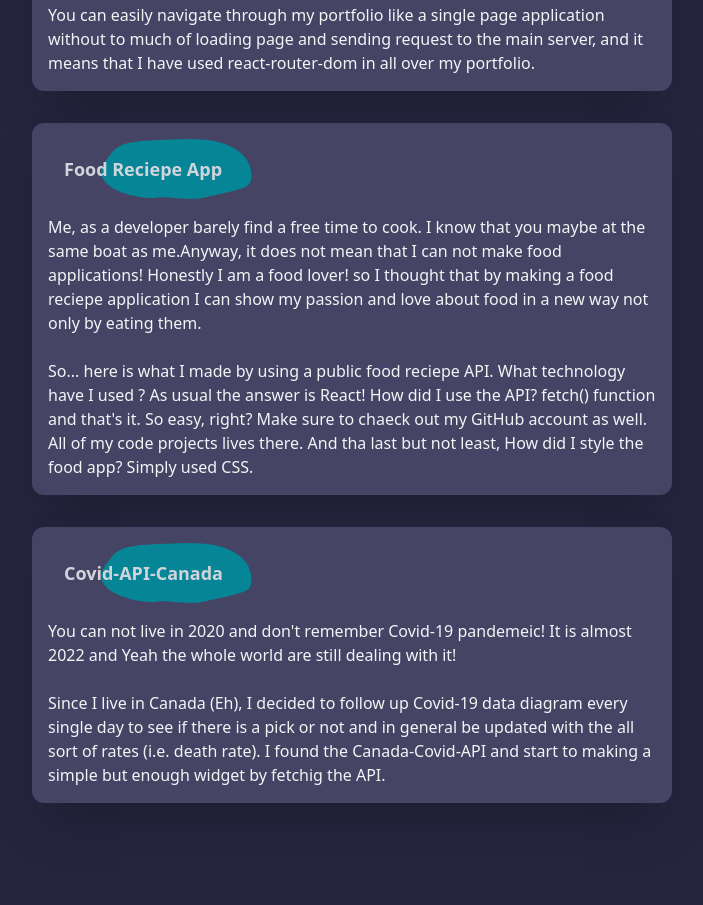
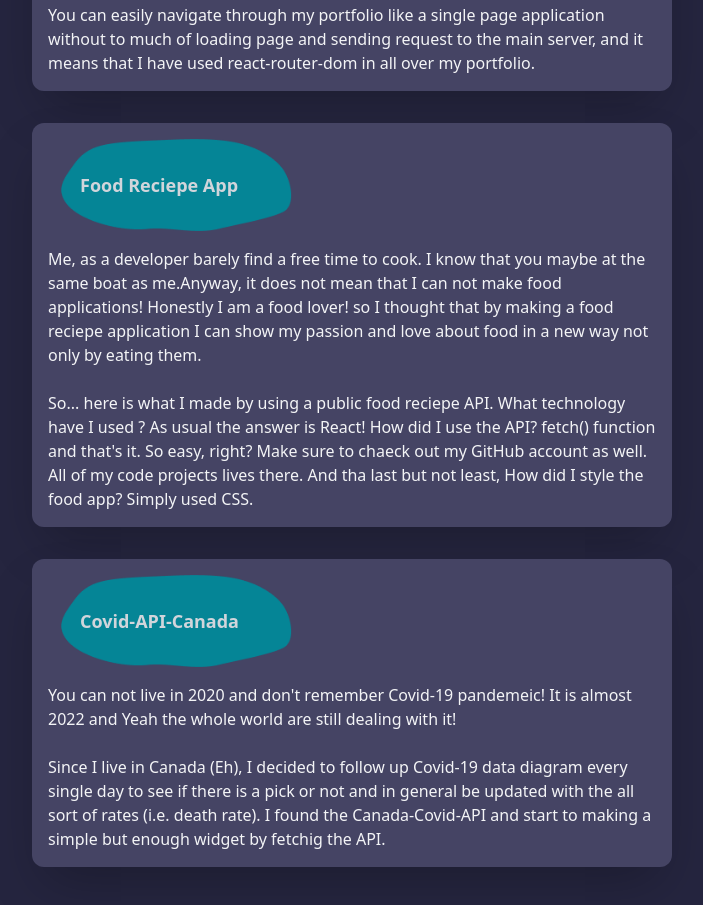
Before and after one commit to fojanb/Fojan-Portfolio, a React (Create React App) app: page /works in a window 1280 px wide. Shown: the part 940-1845 px from the top of the page, without its empty margins (288-991 px from the left). Built offline with nearby package versions, Linux system fonts and the light colour scheme.

Commit message:
Updating Works Component with Some New Infos

```diff
--- a/src/components/Works/Works.js
+++ b/src/components/Works/Works.js
@@ -49,7 +49,7 @@ const Works = () => {
         </div>
         <div className="flex items-center justify-center">
           <div className="bg-light w-full h-auto text-left p-4 rounded-xl shadow-2xl">
-            <header className="bg-blob6 bg-contain bg-center bg-no-repeat flex items-left w-64 font-bold text-lg text-gray-300 p-4">
+            <header className="bg-blob6 bg-contain bg-center bg-no-repeat flex items-left w-64 font-bold text-lg text-gray-300 p-8">
               Food Reciepe App
             </header>
             <article className="pt-4 text-left">
@@ -71,7 +71,7 @@ const Works = () => {
         </div>
         <div className="flex items-center justify-center">
           <div className="bg-light w-full h-auto text-left p-4 rounded-xl shadow-2xl">
-            <header className="bg-blob6 bg-contain bg-center bg-no-repeat flex items-left w-64 font-bold text-lg text-gray-300 p-4">
+            <header className="bg-blob6 bg-contain bg-center bg-no-repeat flex items-left w-64 font-bold text-lg text-gray-300 p-8">
               Covid-API-Canada
             </header>
             <article className="pt-4 text-left">
```
